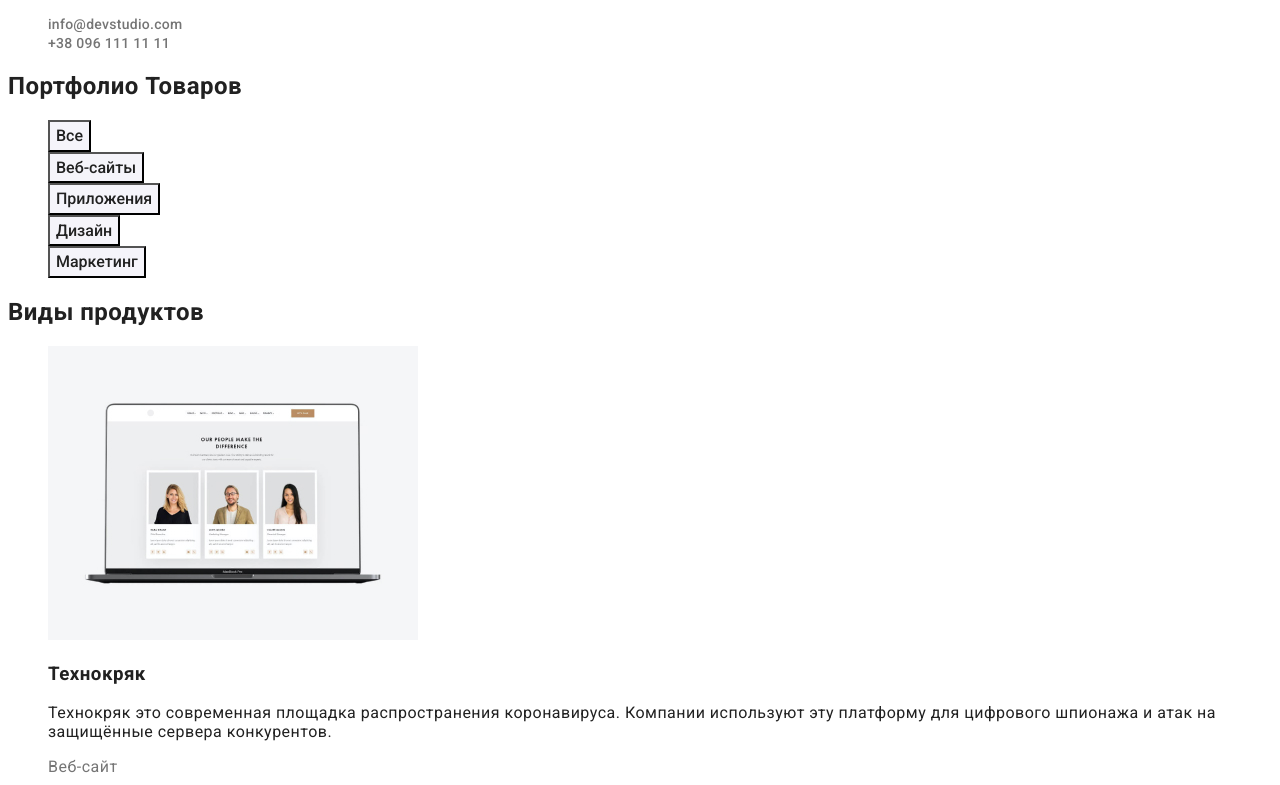
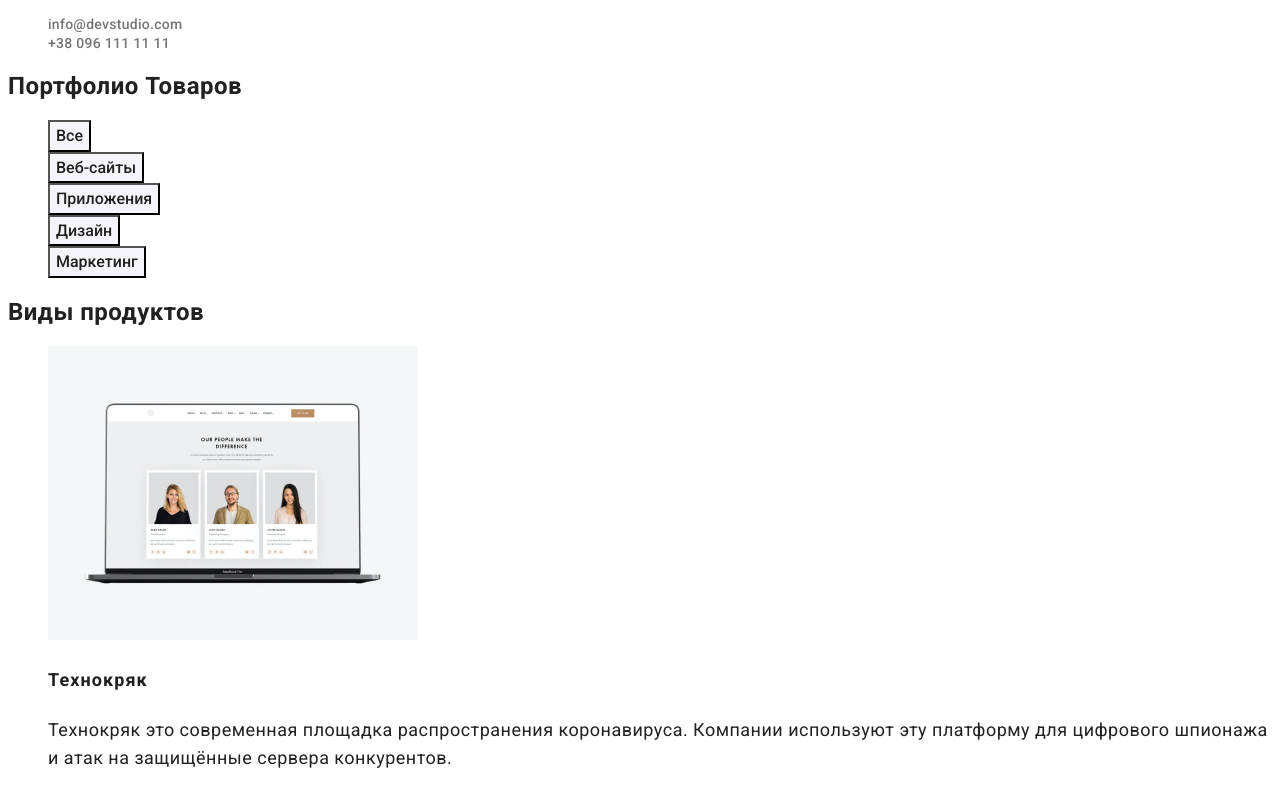
Before and after one commit to EvgenMAG/goit-markup-hw-02, a plain HTML site: page portfolio.html in a window 1280 px wide. Shown: the part 114-899 px from the top of the page. Drawn offline with Linux system fonts and the light colour scheme.

Commit message:
adding styles

```diff
--- a/css/styles.css
+++ b/css/styles.css
@@ -185,10 +185,18 @@ div > b {
 /* Портфолио продуктов */
 .work-text {
   color: var(--secondary-text-color);
+  font-size: 16px;
+  line-height: 1.87;
 }
 .work-titel {
   color: var(--main-text-color);
+  font-weight: 700;
+  font-size: 18px;
+  line-height: 2;
+  letter-spacing: 0.06em;
 }
 p > span {
   color: var(--main-text-color);
+  font-size: 18px;
+  line-height: 1.56;
 }
--- a/portfolio.html
+++ b/portfolio.html
@@ -217,7 +217,7 @@
       </div>
       <div>
         <b>присоединяйтесь</b>
-        <ul class="list">
+        <ul class="social-link list">
           <li><a href="" aria-label="Instagram">Инста</a></li>
           <li><a href="" aria-label="Twitter">Твиттер</a></li>
           <li><a href="" aria-label="Facebook">Фейсбук</a></li>
```
Also changed, not shown: index.html (+1 -1 lines).
